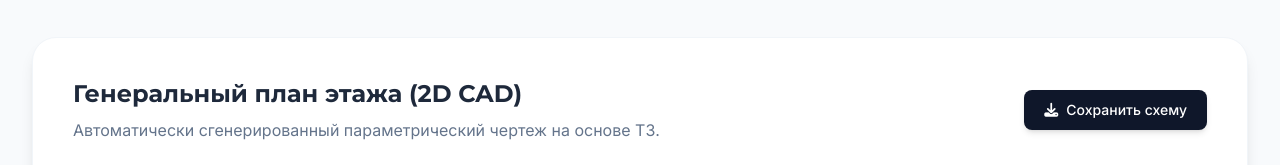
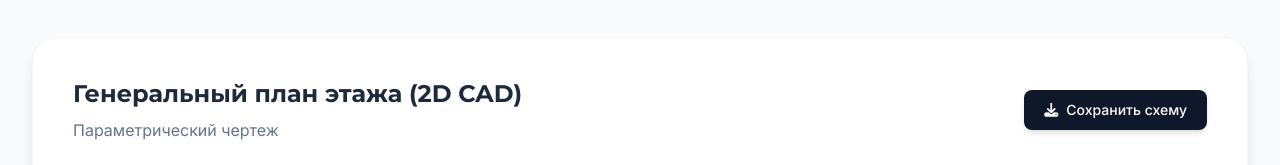
Before and after one commit to mycum/92201, a plain HTML site: page index.html in a window 1280 px wide. Shown: the part 635-800 px from the top of the page. Drawn offline with nearby package versions, Linux system fonts and the light colour scheme.

Commit message:
Update index.html

```diff
--- a/index.html
+++ b/index.html
@@ -185,7 +185,7 @@
                 <div class="flex flex-col md:flex-row justify-between items-start md:items-center mb-8 gap-4">
                     <div>
                         <h2 class="font-heading text-2xl font-bold text-slate-800 mb-2">Генеральный план этажа (2D CAD)</h2>
-                        <p class="text-slate-500">Автоматически сгенерированный параметрический чертеж на основе ТЗ.</p>
+                        <p class="text-slate-500">Параметрический чертеж</p>
                     </div>
                     <button onclick="downloadPlan()" class="bg-slate-900 hover:bg-slate-800 text-white px-5 py-2.5 rounded-lg text-sm font-medium transition-colors shadow-md flex items-center gap-2">
                         <i class="fa-solid fa-download"></i> Сохранить схему
```
